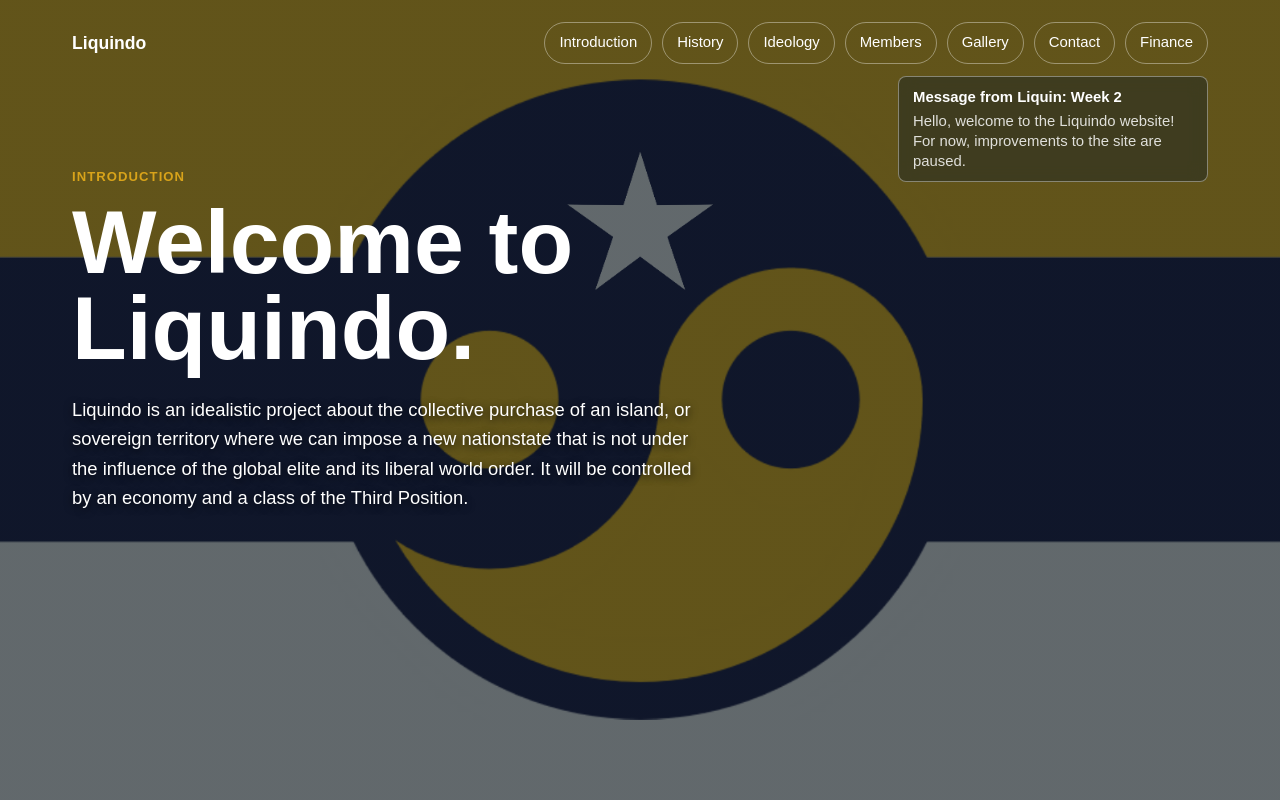
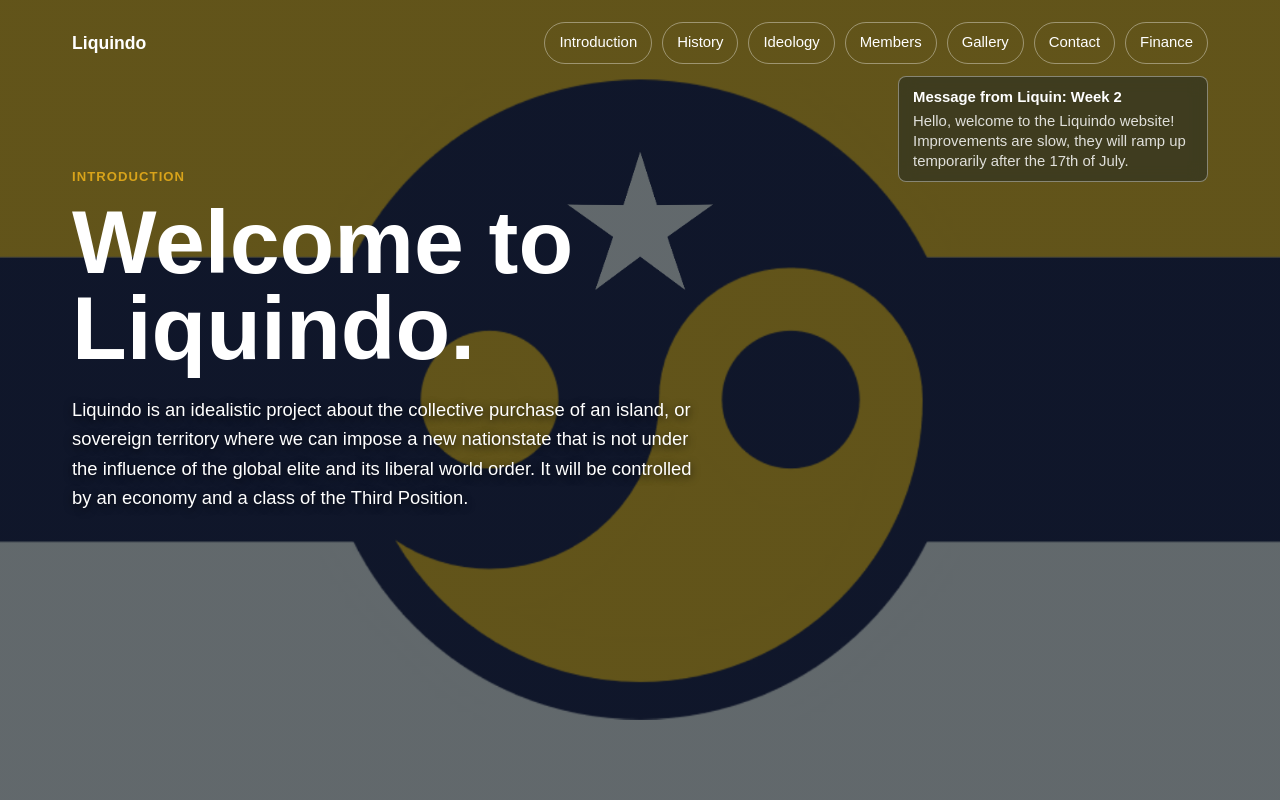
Before and after one commit to liquindirect/liquindirect, a plain HTML site: page index.html in a window 1280 px wide. Shown: the top 800 px of the page. Drawn offline with Linux system fonts and the light colour scheme.

Commit message:
Update index.html

```diff
--- a/index.html
+++ b/index.html
@@ -22,7 +22,7 @@
       </nav>
       <aside class="liquin-message">
         <strong>Message from Liquin: Week 2</strong>
-        <span>Hello, welcome to the Liquindo website! For now, improvements to the site are paused.</span>
+        <span>Hello, welcome to the Liquindo website! Improvements are slow, they will ramp up temporarily after the 17th of July.</span>
       </aside>
 
       <!-- Tawk settings -->
```
